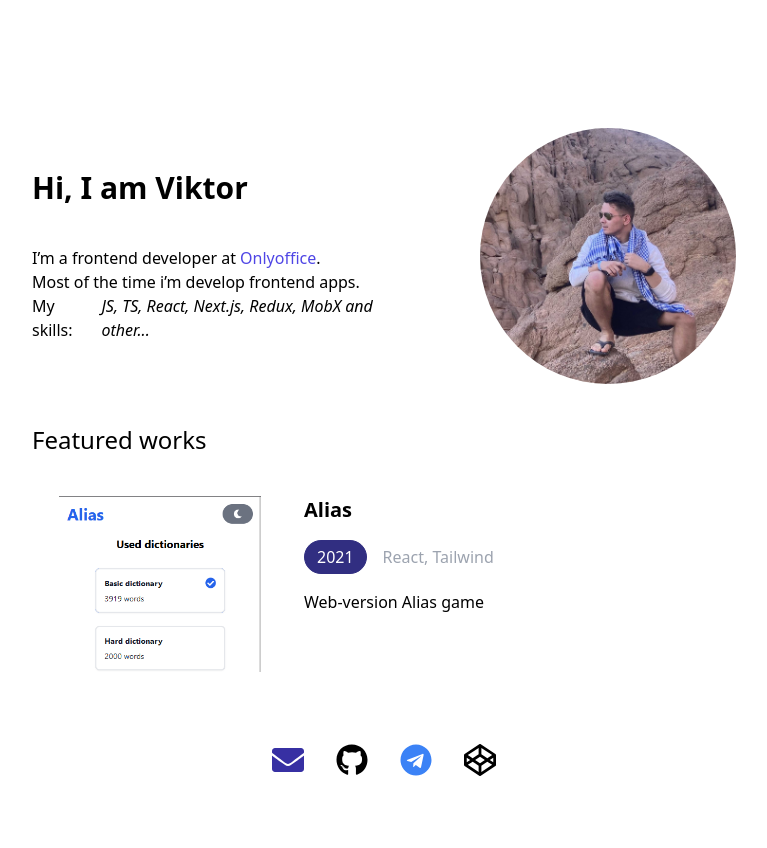
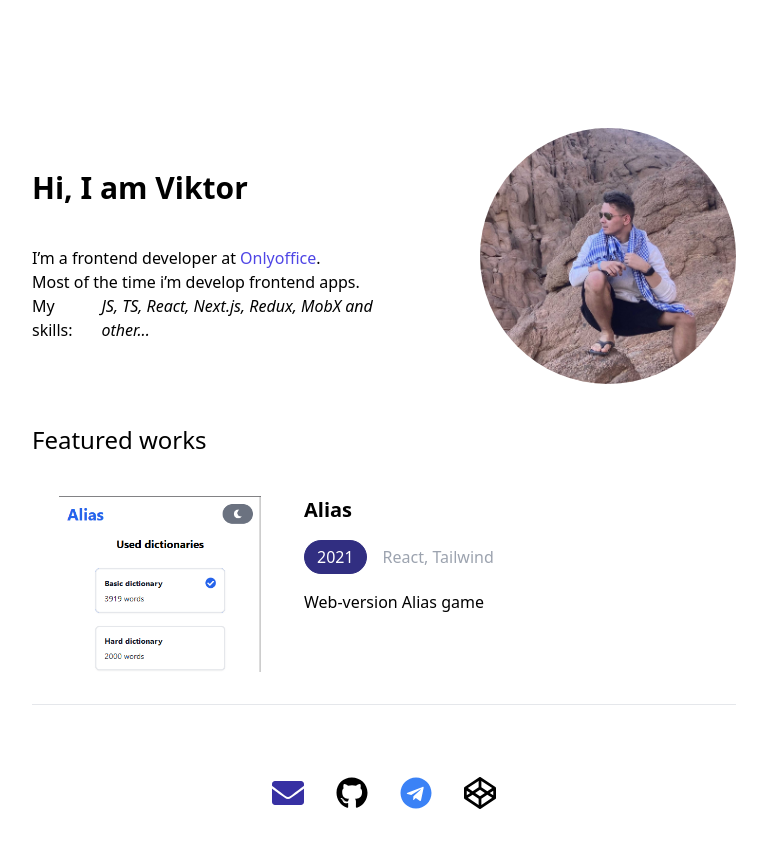
Before and after one commit to vafomin/enotcode, a Next.js app: page / in a window 1280 px wide. Shown: the whole page, without its empty margins (256-1023 px from the left). Before the commit the page ends 816 px from the top, so only its background shows below. Built offline with nearby package versions, Linux system fonts and the light colour scheme.

Commit message:
feature: add hr

```diff
--- a/components/Work/index.js
+++ b/components/Work/index.js
@@ -3,7 +3,8 @@
 const Work = (props) => {
   const { img, title, date, tag, description } = props;
   return (
-    <div className="flex flex-col gap-4 pb-8 md:flex-row">
+    <>
+      <div className="flex flex-col gap-4 md:flex-row">
         <div className="relative h-44 w-64">
           <Image
             src={img}
@@ -24,6 +25,8 @@
           <p className="max-w-sm md:max-w-md lg:max-w-lg">{description}</p>
         </div>
       </div>
+      <hr />
+    </>
   );
 };
 
--- a/styles/globals.css
+++ b/styles/globals.css
@@ -9,6 +9,10 @@
 
   .chip{
     @apply text-white bg-indigo-900 border border-indigo-900 px-3 py-1 rounded-full;
+  }
+
+  hr{
+    @apply my-8;
   }
 }
 
```
Lines whose indentation alone changed are shown as unchanged.
